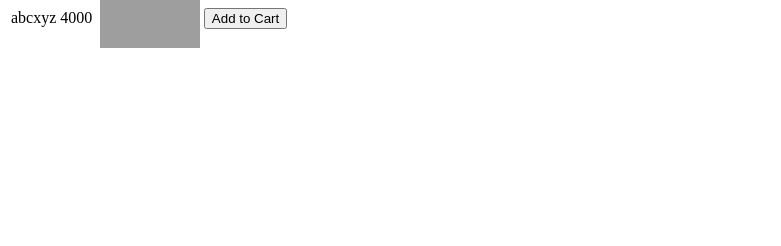
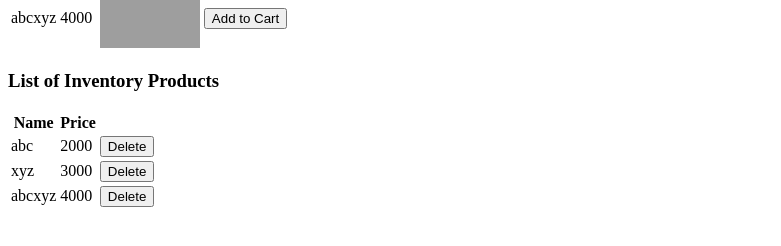
Before and after one commit to shareef786/angular-Demo, an Angular app: page / in a window 1280 px wide. Shown: the part 384-630 px from the top of the page, without its empty margins (0-781 px from the left). Built offline with nearby package versions, Linux system fonts and the light colour scheme; grey boxes are pictures that could not be loaded.

Commit message:
4 files modified

```diff
--- a/src/app/app.component.html
+++ b/src/app/app.component.html
@@ -1,3 +1,4 @@
 <app-header></app-header>
 <app-login></app-login>
 <app-productslist></app-productslist>
+<app-inventory></app-inventory>
--- a/src/app/app.module.ts
+++ b/src/app/app.module.ts
@@ -8,10 +8,11 @@ import { ProductslistComponent } from './productslist/productslist.component';
 import { HeaderComponent } from './header/header.component';
 import { LoginComponent } from './login/login.component';
 import { ProductsdataService } from './productslist/productsdata.service';
+import { InventoryComponent } from './inventory/inventory.component';
 
 @NgModule({
   imports:      [ BrowserModule, FormsModule ],
-  declarations: [ AppComponent, HelloComponent, ProductslistComponent, HeaderComponent, LoginComponent ],
+  declarations: [ AppComponent, HelloComponent, ProductslistComponent, HeaderComponent, LoginComponent, InventoryComponent ],
   bootstrap:    [ AppComponent ],
   providers: [ProductsdataService]
 })
--- a/src/app/inventory/inventory.component.html
+++ b/src/app/inventory/inventory.component.html
@@ -1,3 +1,13 @@
-<p>
-inventory works!
-</p>
+<h3>List of Inventory Products</h3>
+
+<table>
+  <thead>
+    <th>Name</th>
+    <th>Price</th>
+  </thead>
+  <tr *ngFor="let product of productList">
+    <td>{{product.name}}</td>
+    <td>{{product.price}}</td>
+    <td><button (click)="deleteProduct()">Delete</button></td>
+  </tr>
+</table>
--- a/src/app/inventory/inventory.component.ts
+++ b/src/app/inventory/inventory.component.ts
@@ -1,4 +1,6 @@
 import { Component, OnInit } from '@angular/core';
+import { ProductsdataService } from '../productslist/productsdata.service';
+import { Product } from './product';
 
 @Component({
   selector: 'app-inventory',
@@ -6,8 +8,10 @@ import { Component, OnInit } from '@angular/core';
   styleUrls: ['./inventory.component.css']
 })
 export class InventoryComponent implements OnInit {
-
-  constructor() { }
+  productList: Array<Product> = [];
+  constructor(dataservice: ProductsdataService) {
+    this.productList = dataservice.getProductList();
+   }
 
   ngOnInit() {
   }
```
